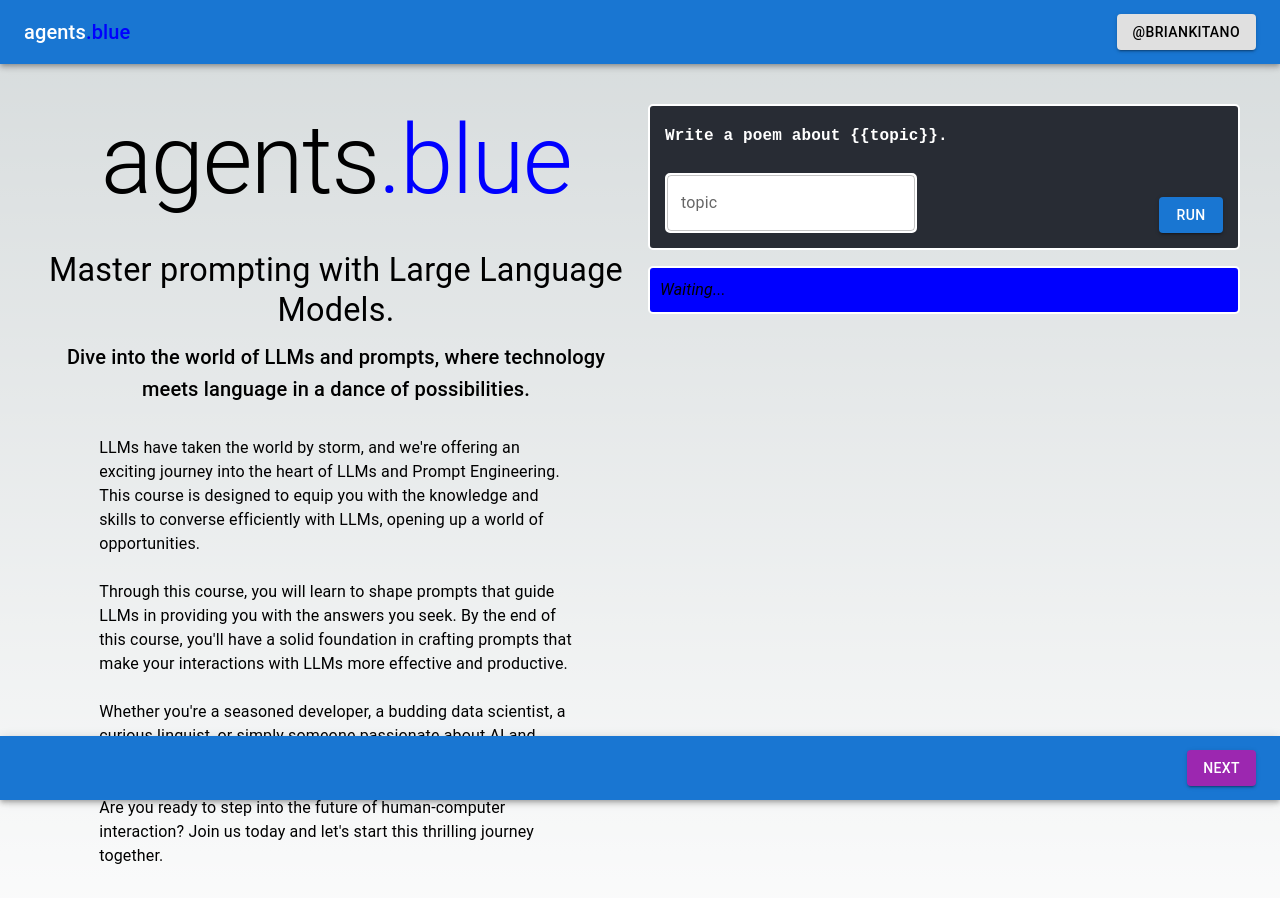
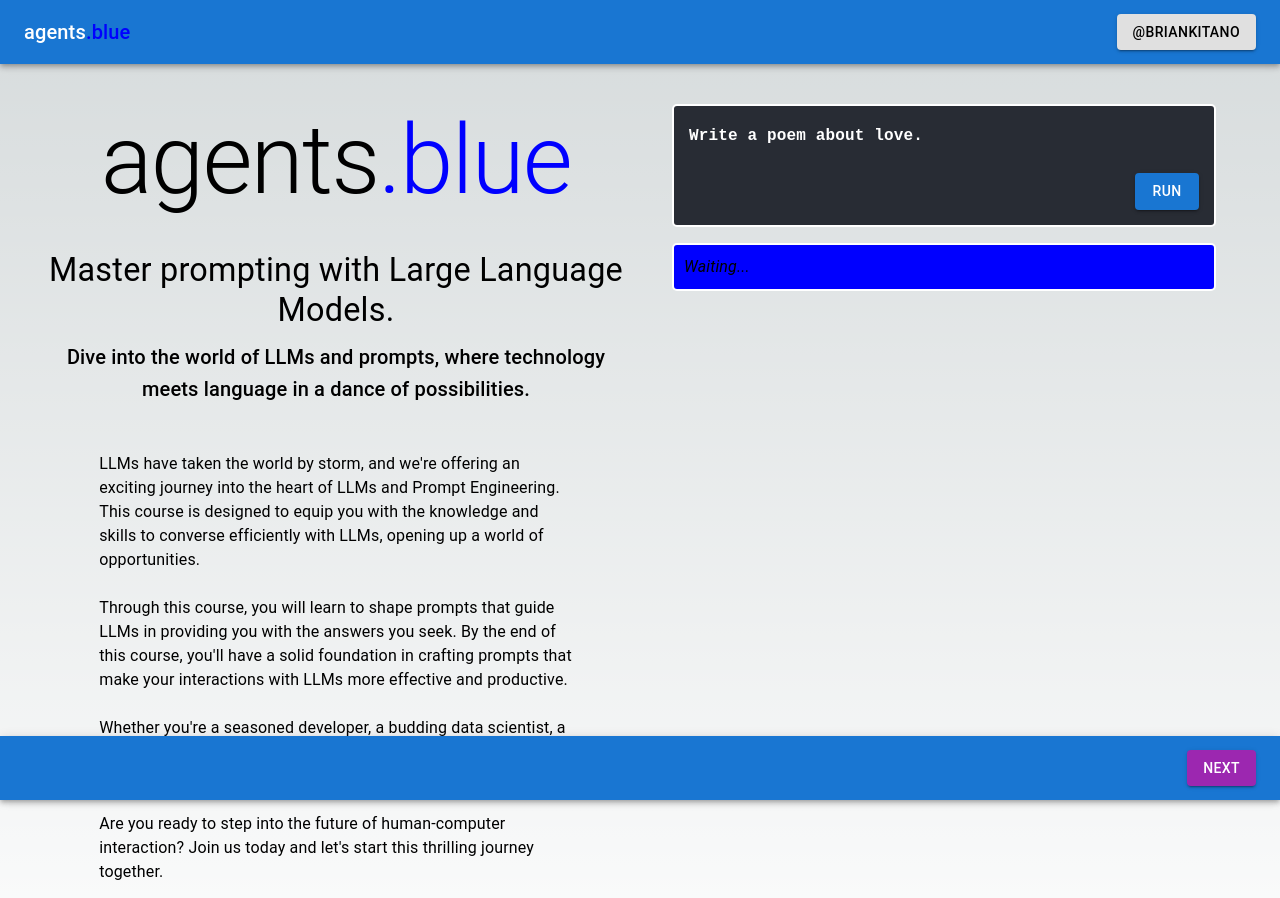
Before and after one commit to bkitano/learn-prompting, a Next.js app: page / in a window 1280 px wide. Shown: the top 898 px of the page. Built offline with nearby package versions, Linux system fonts and the light colour scheme.

Commit message:
fixing the width

```diff
--- a/src/Components/Editor.tsx
+++ b/src/Components/Editor.tsx
@@ -1,6 +1,7 @@
 import {
   Box,
   Button,
+  Container,
   Grid,
   InputBase,
   TextField,
@@ -64,8 +65,8 @@ const Editor = (props: {
   };
 
   return (
-    <>
-      <Grid container direction="row" spacing={2} justifyContent="right">
+    <Container maxWidth="md">
+      <Grid container direction="row" spacing={2} justifyContent="center">
         <Grid item xs={12}>
           <EditorView
             {...{
@@ -82,7 +83,7 @@ const Editor = (props: {
           <ResponseViewer value={responseValue} loading={loading} />
         </Grid>
       </Grid>
-    </>
+    </Container>
   );
 };
 
--- a/src/app/page.tsx
+++ b/src/app/page.tsx
@@ -21,7 +21,6 @@ export default function Page() {
           xl: 6,
         }}
       >
-        <Typography>
         <Typography variant="h1" align="center" gutterBottom>
           agents
           <span
@@ -39,6 +38,38 @@ export default function Page() {
           Dive into the world of LLMs and prompts, where technology meets
           language in a dance of possibilities.
         </Typography>
+      </Grid>
+      <Grid
+        item
+        {...{
+          xs: 12,
+          sm: 12,
+          md: 12,
+          lg: 6,
+          xl: 6,
+        }}
+      >
+        <div
+          style={{
+            display: "flex",
+            justifyContent: "center",
+          }}
+        >
+          <EditorExample>{`Write a poem about love.`}</EditorExample>
+        </div>
+        <br />
+      </Grid>
+      <Grid
+        item
+        {...{
+          xs: 12,
+          sm: 12,
+          md: 12,
+          lg: 6,
+          xl: 6,
+        }}
+      >
+        <Typography>
           <br />
           <div
             style={{
@@ -86,19 +117,6 @@ export default function Page() {
           <br />
         </Typography>
       </Grid>
-      <Grid
-        item
-        {...{
-          xs: 12,
-          sm: 12,
-          md: 12,
-          lg: 6,
-          xl: 6,
-        }}
-      >
-        <EditorExample>{`Write a poem about {{topic}}.`}</EditorExample>
-        <br />
-      </Grid>
     </Grid>
   );
 }
```
Lines whose indentation alone changed are shown as unchanged.
